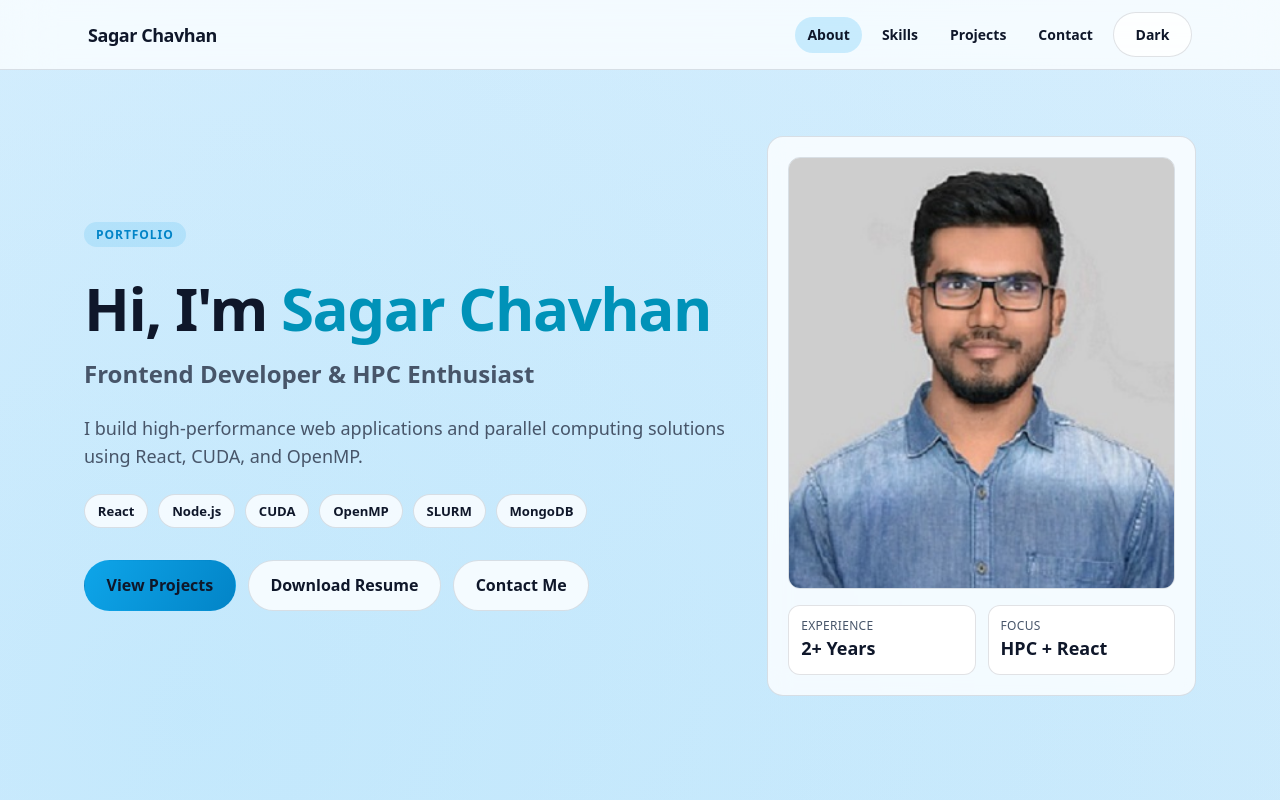
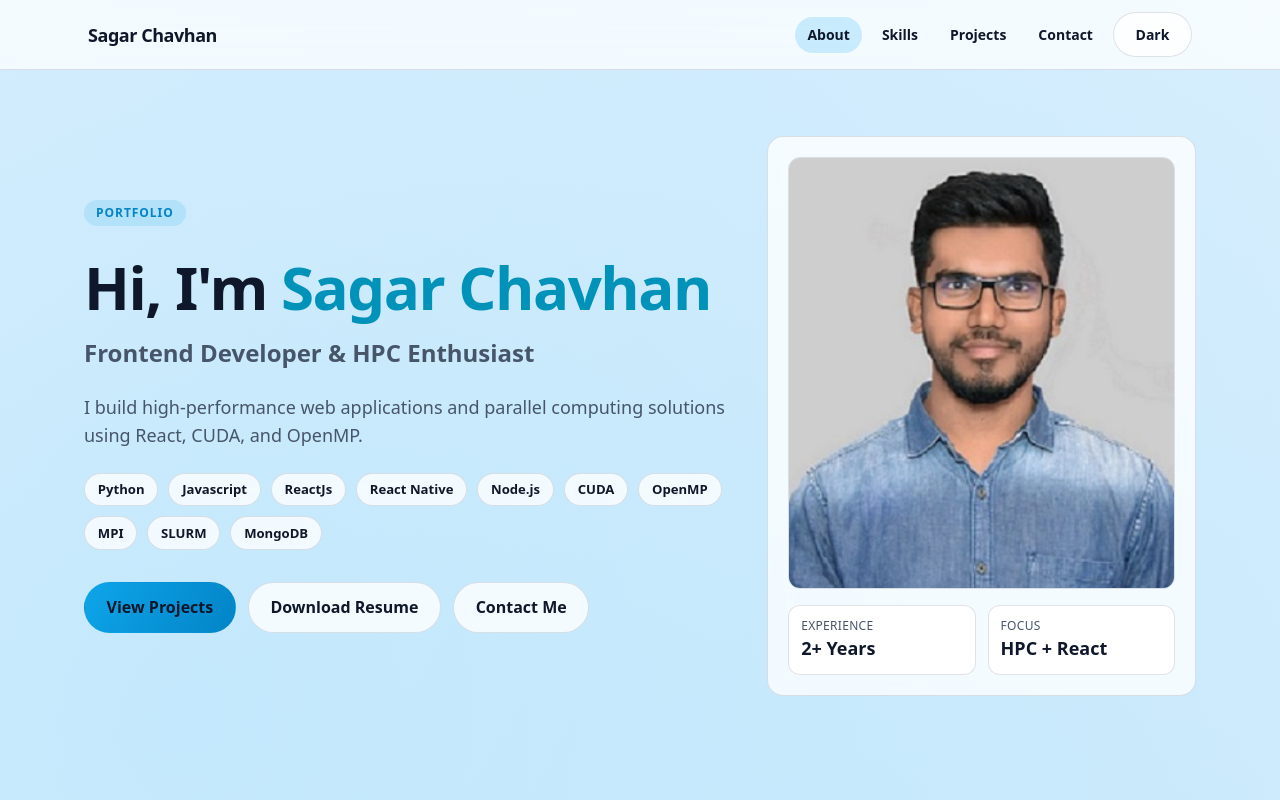
Before and after one commit to SAGARcse98/portfolio, a React (Vite) app in the folder sagar_portfolio/: page / in a window 1280 px wide. Shown: the top 800 px of the page. Built offline with nearby package versions, Linux system fonts and the light colour scheme.

Commit message:
Update resume file and add ExamPrep project links

```diff
--- a/sagar_portfolio/src/components/Hero.jsx
+++ b/sagar_portfolio/src/components/Hero.jsx
@@ -3,8 +3,8 @@ import sagar from "../assets/Swagar.jpg"
 import Reveal from "./Reveal"
 
 export default function Hero() {
-  const techChips = ["React", "Node.js", "CUDA", "OpenMP", "SLURM", "MongoDB"]
-  const resumeUrl = `${import.meta.env.BASE_URL}resume.pdf`
+  const techChips = ["Python","Javascript","ReactJs","React Native", "Node.js", "CUDA", "OpenMP","MPI","SLURM", "MongoDB"]
+  const resumeUrl = `${import.meta.env.BASE_URL}SagarChavhanRESUME.pdf`
 
   return (
     <Reveal>
--- a/sagar_portfolio/src/components/Projects.jsx
+++ b/sagar_portfolio/src/components/Projects.jsx
@@ -1,4 +1,21 @@
 const projects = [
+  {
+    title: "ExamPrep - Government Exam Prep Platform",
+    description:
+      "Built a focused preparation platform for Banking and SSC aspirants with structured video learning, downloadable PDFs, and current affairs updates.",
+    contributions: [
+      "Designed dedicated Banking and SSC learning tracks for structured preparation",
+      "Implemented video-first topic modules for concept clarity and faster revision",
+      "Created a PDF vault for formulas, notes, and offline practice sheets",
+      "Organized daily, weekly, and monthly current affairs for exam relevance",
+      "Built responsive UI flows for learners across desktop and mobile devices",
+    ],
+    techStack: ["React.js", "JavaScript", "Tailwind CSS", "Vercel"],
+    links: [
+      { label: "Live Demo", href: "https://exam-aspirant.vercel.app/" },
+      { label: "GitHub", href: "https://github.com/SAGARcse98/exam_aspirant" },
+    ],
+  },
   {
     title: "TicketsQue - Event Management Platform",
     description:
```
Also changed, not shown: 1 other file (tests, documents, lock files or other folders).
